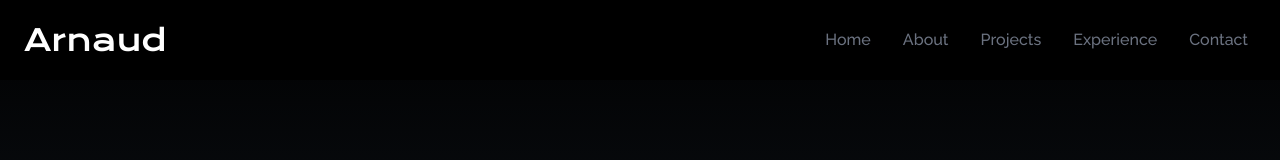
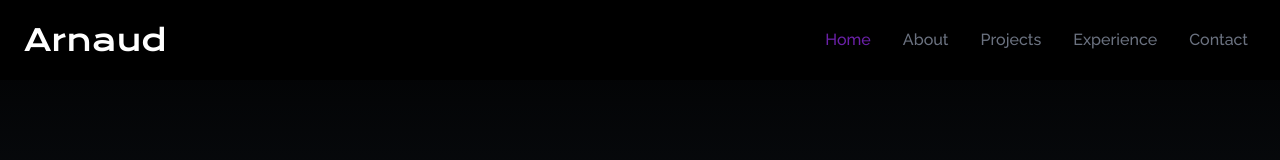
Before and after one commit to Arnaud293/Portfolio_Alt293, a React (Create React App) app: page / in a window 1280 px wide. Shown: the top 160 px of the page. Built offline with nearby package versions, Linux system fonts and the light colour scheme.

Commit message:
active links + spy on target, clean dead code

```diff
--- a/package.json
+++ b/package.json
@@ -12,6 +12,7 @@
     "react-icons": "^4.7.1",
     "react-router-dom": "^6.6.1",
     "react-scripts": "5.0.1",
+    "react-scroll": "^1.8.9",
     "web-vitals": "^2.1.4"
   },
   "scripts": {
--- a/src/components/Home.jsx
+++ b/src/components/Home.jsx
@@ -1,6 +1,7 @@
 import React from "react";
 import HeroImage from "../assets/heroImage.jpg";
 import { HiOutlineArrowRightCircle } from "react-icons/hi2";
+import { Link } from "react-scroll";
 
 function Home() {
   return (
@@ -15,9 +16,11 @@ function Home() {
                 you to give me new challenges to take up!
             </p>
             <div>
+                <Link to='projects' smooth duration={500}>
                 <button className="group text-white w-fit px-6 py-3 my-2 flex items-center rounded-md bg-gradient-to-r from-purple-500 to-purple-900 cursor-pointer">
                     Projects <span className="group-hover:rotate-90 duration-300"><HiOutlineArrowRightCircle size={25} className="ml-1" /></span>
                 </button>
+                </Link>
             </div>
             </div>
             <div className="md:h-2/4 md:w-1/3">
--- a/src/components/NavBar.jsx
+++ b/src/components/NavBar.jsx
@@ -1,6 +1,8 @@
 import React, { useState } from 'react';
 import { FaBars, FaTimes } from 'react-icons/fa';
+import { Link } from 'react-scroll';
 
+// Consts
 import { links } from '../constants';
 
 function NavBar() {
@@ -14,7 +16,9 @@ function NavBar() {
         </div>
         <ul className="hidden md:flex">
             {links.map((item) => (
-                <li key={item.id} className='px-4 cursor-pointer capitalize font-medium text-gray-500 hover:scale-105 duration-200'>{item.link}</li>
+                <li key={item.id} className='px-4 cursor-pointer capitalize font-medium text-gray-500 hover:scale-105 duration-200 '>
+                    <Link to={item.link} smooth duration={500} spy={true} activeClass='text-purple-800'>{item.link}</Link>
+                </li>
             ))}
         </ul>
         <div className="cursor-pointer pr-4 z-10 text-gray-500 md:hidden " onClick={() => setNav(!nav)}>
@@ -23,7 +27,9 @@ function NavBar() {
         {nav && (
             <ul className='flex flex-col justify-center items-center absolute top-0 left-0 w-full h-screen bg-gradient-to-b from-black to-gray-800 text-gray-400'>
             {links.map((item) => (
-                <li key={item.id} className='px-4 cursor-pointer capitalize py-6 text-4xl'>{item.link}</li>
+                <li key={item.id} className='px-4 cursor-pointer capitalize py-6 text-4xl'>
+                    <Link onClick={() => setNav(false)} to={item.link} smooth duration={500}>{item.link}</Link>
+                </li>
             ))}
             </ul>
         )}
```
Also changed, not shown: src/components/Contact.jsx (+0 -26 lines), 1 other file (tests, documents, lock files or other folders).
